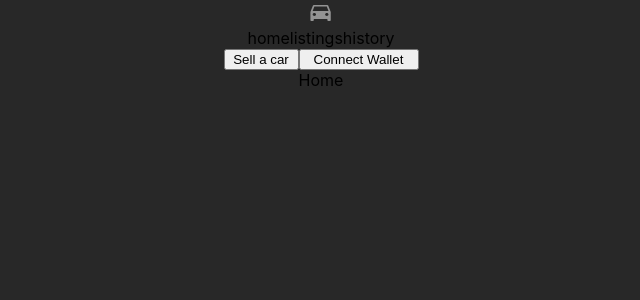
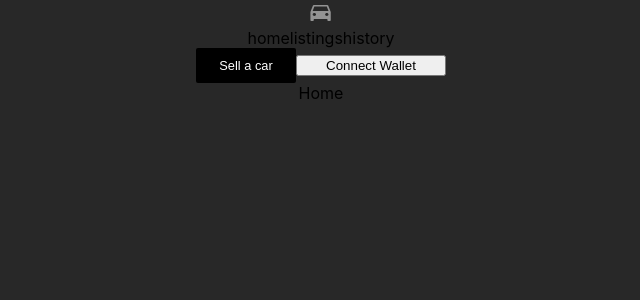
Before and after one commit to THEmmanuel/auto-auction-frontend, a React (Create React App) app: page / in a window 1280 px wide. Shown: the top 300 px of the page, without its empty margins (319-959 px from the left). Built offline with nearby package versions, Linux system fonts and the light colour scheme.

Commit message:
update primary button styling

```diff
--- a/src/components/NavBar/NavBar.js
+++ b/src/components/NavBar/NavBar.js
@@ -19,13 +19,13 @@ const NavBar = () => {
 				<PrimaryButton
 					text='Sell a car'
 					click={() => null}
-					width={75}
+					width={100}
 				/>
 
 				<SecondaryButton
 					text='Connect Wallet'
 					click={() => null}
-					width={120}
+					width={150}
 				/>
 			</div>
 		</nav>
--- a/src/components/PrimaryButton/PrimaryButton.module.css
+++ b/src/components/PrimaryButton/PrimaryButton.module.css
@@ -0,0 +1,8 @@
+.PrimaryButton{
+	background-color: #000;
+	font-size: 0.8em;
+	border-radius: 2px;
+	border: none;
+	color: #FFF;
+	padding: 10px 0 10px 0;
+}
```
